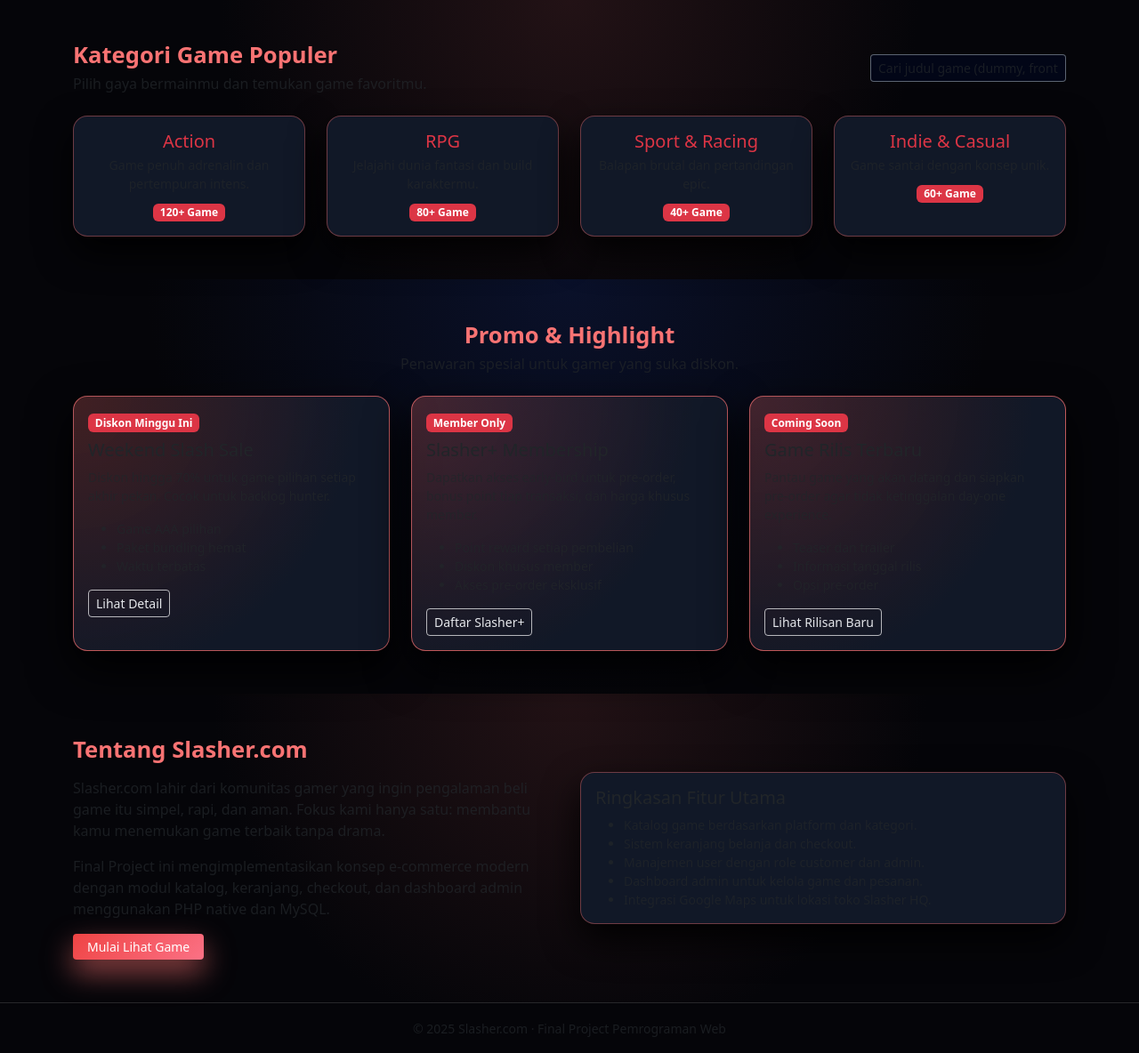
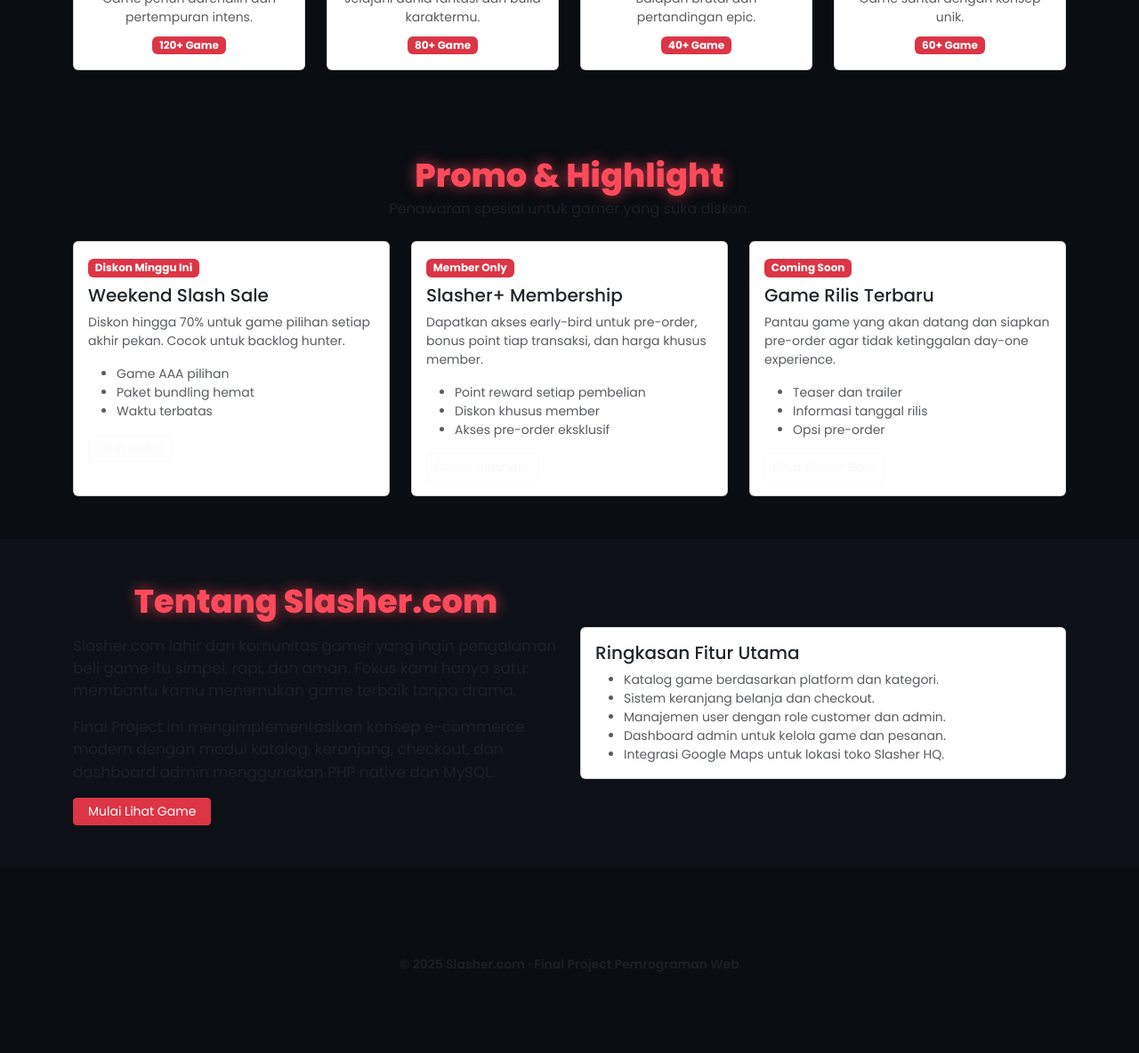
Before and after one commit to Rafaelwiratama/FP-PWEB-B2-2025, a PHP site: page / in a window 1280 px wide. Shown: the part 801-1985 px from the top of the page at 89% size. After the commit the page ends 1894 px from the top, so only its background shows below. Run offline with PHP 8.4, Linux system fonts and the light colour scheme.

Commit message:
Update style.css

```diff
--- a/assets/css/style.css
+++ b/assets/css/style.css
@@ -1,142 +1,225 @@
-body {
-  background: #050509;
-  color: #e5e5e5;
-  font-family: system-ui, -apple-system, BlinkMacSystemFont, "Segoe UI", sans-serif;
+@import url('https://fonts.googleapis.com/css2?family=Poppins:wght@300;400;500;600;700;800&display=swap');
+
+:root {
+    --bg-dark: #0a0d12;
+    --bg-card: #11161d;
+    --primary-red: #ff4a5b;
+    --primary-red-dark: #d93d4d;
+    --text-light: #ffffff;
+    --text-muted: rgba(255,255,255,0.7);
+    --glow-red: 0 0 15px rgba(255, 74, 91, 0.7);
 }
 
-.slasher-nav {
-  background: linear-gradient(90deg, #050509, #1b0b0b);
-  border-bottom: 1px solid rgba(255, 60, 60, 0.3);
+* {
+    margin: 0;
+    padding: 0;
+    box-sizing: border-box;
+    font-family: 'Poppins', sans-serif;
 }
 
-.slasher-logo {
-  width: 34px;
-  height: 34px;
-  display: flex;
-  align-items: center;
-  justify-content: center;
-  background: radial-gradient(circle at 30% 30%, #ffe4e6 0, #ff1f3d 45%, #7f1d1d 100%);
-  border-radius: 20%;
-  font-weight: 900;
-  color: #050509;
-  font-size: 1.1rem;
-  text-shadow: 0 0 8px rgba(0, 0, 0, 0.8);
-  box-shadow: 0 0 0 2px rgba(248, 113, 113, 0.7), 0 10px 20px rgba(0, 0, 0, 0.9);
+body {
+    background: var(--bg-dark);
+    color: var(--text-light);
+    overflow-x: hidden;
 }
 
-.navbar-dark .navbar-nav .nav-link {
-  color: #d4d4d8;
-  font-size: 0.95rem;
+/* NAVBAR */
+.navbar {
+    background: rgba(10, 13, 18, 0.85);
+    backdrop-filter: blur(12px);
+    border-bottom: 1px solid rgba(255,255,255,0.05);
 }
 
-.navbar-dark .navbar-nav .nav-link:hover,
-.navbar-dark .navbar-nav .nav-link.active {
-  color: #ffffff;
+.navbar .nav-link {
+    color: var(--text-light);
+    font-weight: 500;
 }
 
+.navbar .nav-link:hover {
+    color: var(--primary-red);
+}
+
+.navbar-brand {
+    color: var(--primary-red);
+    font-weight: 700;
+    letter-spacing: 1px;
+    font-size: 1.35rem;
+}
+
+/* HERO */
 .hero-section {
-  min-height: 100vh;
-  background:
-    linear-gradient(to bottom, rgba(5, 5, 9, 0.3), #050509 70%),
-    url("https://images.unsplash.com/photo-1605902711622-cfb43c4437e0?auto=format&q=80") center/cover no-repeat;
-  padding-top: 80px;
+    height: 75vh;
+    display: flex;
+    justify-content: center;
+    flex-direction: column;
+    background: linear-gradient(to bottom,#13171f,#0a0d12);
+    text-align: center;
 }
 
 .hero-title {
-  letter-spacing: 0.08em;
+    font-size: 3.5rem;
+    font-weight: 800;
+    color: var(--primary-red);
+    text-shadow: var(--glow-red);
 }
 
-.hero-subtitle {
-  max-width: 640px;
-  margin-inline: auto;
-  color: #e5e7eb;
+.hero-desc {
+    font-size: 1.2rem;
+    color: var(--text-muted);
+    margin-top: 12px;
 }
 
-.slasher-section {
-  background: radial-gradient(circle at top, rgba(248, 113, 113, 0.12), #050509 55%);
+.btn-slasher {
+    background: var(--primary-red);
+    border: none;
+    color: #fff;
+    padding: 12px 28px;
+    font-size: 1rem;
+    border-radius: 8px;
+    font-weight: 600;
+    transition: .25s;
 }
 
-.slasher-section-alt {
-  background: radial-gradient(circle at top, rgba(30, 64, 175, 0.2), #050509 60%);
+.btn-slasher:hover {
+    background: var(--primary-red-dark);
+    transform: translateY(-2px);
+    box-shadow: var(--glow-red);
 }
 
-.section-title {
-  font-size: 1.6rem;
-  font-weight: 700;
-  color: #f97373;
+/* CATEGORY CARD */
+.category-card {
+    background: var(--bg-card);
+    border-radius: 14px;
+    padding: 28px 0;
+    text-align: center;
+    transition: .25s;
+    border: 2px solid transparent;
 }
 
-.slasher-search {
-  max-width: 260px;
+.category-card h3 {
+    color: var(--primary-red);
+    font-weight: 700;
 }
 
-.slasher-card {
-  background: #111827;
-  border-radius: 1rem;
-  border: 1px solid rgba(248, 113, 113, 0.4);
-  box-shadow: 0 18px 40px rgba(0, 0, 0, 0.9);
-  transition: transform 0.18s ease-out, box-shadow 0.18s ease-out, border-color 0.18s ease-out;
+.category-card span {
+    font-size: 0.9rem;
+    background: var(--primary-red);
+    padding: 6px 14px;
+    color: var(--text-light);
+    border-radius: 8px;
+    margin-top: 8px;
+    display: inline-block;
 }
 
-.slasher-card:hover {
-  transform: translateY(-6px);
-  box-shadow: 0 22px 48px rgba(0, 0, 0, 1);
-  border-color: rgba(248, 250, 252, 0.8);
+.category-card:hover {
+    transform: translateY(-6px);
+    border: 2px solid var(--primary-red);
+    box-shadow: var(--glow-red);
 }
 
-.slasher-card-highlight {
-  background: radial-gradient(circle at top left, rgba(248, 113, 113, 0.25), #111827 70%);
-  border-radius: 1rem;
-  border: 1px solid rgba(248, 113, 113, 0.7);
-  box-shadow: 0 20px 50px rgba(0, 0, 0, 1);
-  transition: transform 0.18s ease-out, box-shadow 0.18s ease-out;
+/* TITLE SECTION */
+.section-title {
+    font-size: 2.3rem;
+    font-weight: 800;
+    text-align: center;
+    color: var(--primary-red);
+    text-shadow: var(--glow-red);
 }
 
-.slasher-card-highlight:hover {
-  transform: translateY(-6px);
-  box-shadow: 0 26px 60px rgba(0, 0, 0, 1);
+/* PROMO CARDS */
+.card-dark {
+    background: var(--bg-card);
+    border: 2px solid rgba(255,255,255,0.04);
+    border-radius: 14px;
+    padding: 25px;
+    color: var(--text-light);
+    transition: .25s;
 }
 
-.form-control {
-  background-color: #020617;
-  border: 1px solid rgba(148, 163, 184, 0.6);
-  color: #e5e7eb;
+.card-dark:hover {
+    border-color: var(--primary-red);
+    transform: translateY(-6px);
+    box-shadow: var(--glow-red);
 }
 
-.form-control:focus {
-  background-color: #020617;
-  color: #f9fafb;
-  border-color: #f97373;
-  box-shadow: 0 0 0 1px rgba(248, 113, 113, 0.7);
+.card-dark h4 {
+    font-weight: 700;
+    color: var(--primary-red);
 }
 
-.btn-danger {
-  background: linear-gradient(135deg, #ef4444, #fb7185);
-  border: none;
-  box-shadow: 0 14px 32px rgba(248, 113, 113, 0.6);
+.promo-label {
+    background: var(--primary-red);
+    padding: 4px 10px;
+    font-size: .75rem;
+    font-weight: 600;
+    border-radius: 6px;
+    display: inline-block;
+    margin-bottom: 8px;
 }
 
-.btn-danger:hover {
-  background: linear-gradient(135deg, #fb7185, #fecaca);
-  color: #111827;
+.card-dark p,
+.card-dark ul li {
+    color: var(--text-muted);
 }
 
-.btn-outline-light {
-  border-color: rgba(249, 250, 251, 0.7);
-  color: #e5e7eb;
+.card-dark ul {
+    padding-left: 16px;
+    margin-top: 8px;
 }
 
-.btn-outline-light:hover {
-  background: rgba(249, 250, 251, 0.08);
+/* ABOUT SECTION */
+#about {
+    background: #0d1117;
+    padding: 80px 0;
 }
 
-.slasher-footer {
-  border-top: 1px solid #27272a;
-  background: #050509;
+#about p {
+    color: var(--text-muted);
+    font-size: 1.05rem;
 }
 
-@media (max-width: 767.98px) {
-  .hero-title {
-    font-size: 1.8rem;
-  }
+.feature-box {
+    padding: 25px;
+    background: var(--bg-card);
+    border-radius: 14px;
+    border: 2px solid rgba(255,255,255,0.08);
+    color: var(--text-light);
 }
+
+.feature-box h4 {
+    font-weight: 700;
+    color: var(--primary-red);
+}
+
+.feature-box ul li {
+    margin-bottom: 8px;
+    color: var(--text-muted);
+}
+
+/* FOOTER */
+footer {
+    padding: 40px 0;
+    background: rgba(10, 13, 18, 0.95);
+    text-align: center;
+    color: var(--text-muted);
+    margin-top: 80px;
+}
+
+footer span {
+    color: var(--primary-red);
+    font-weight: 600;
+}
+
+/* SPACING HELPERS */
+.section-space {
+    margin: 80px 0;
+}
+
+.fade-in {
+    opacity: 0;
+    animation: fadeIn 1s forwards;
+}
+
+@keyframes fadeIn {
+    to { opacity: 1; }
+}
```
